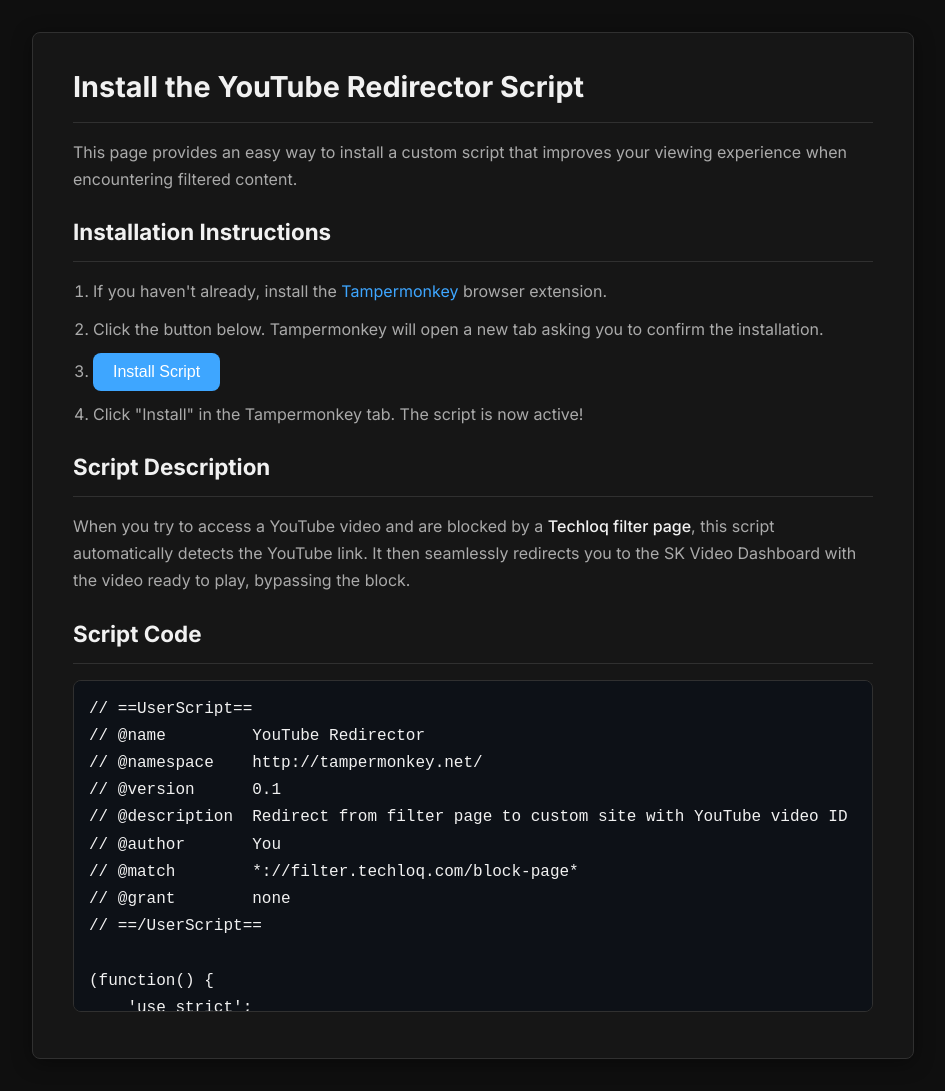
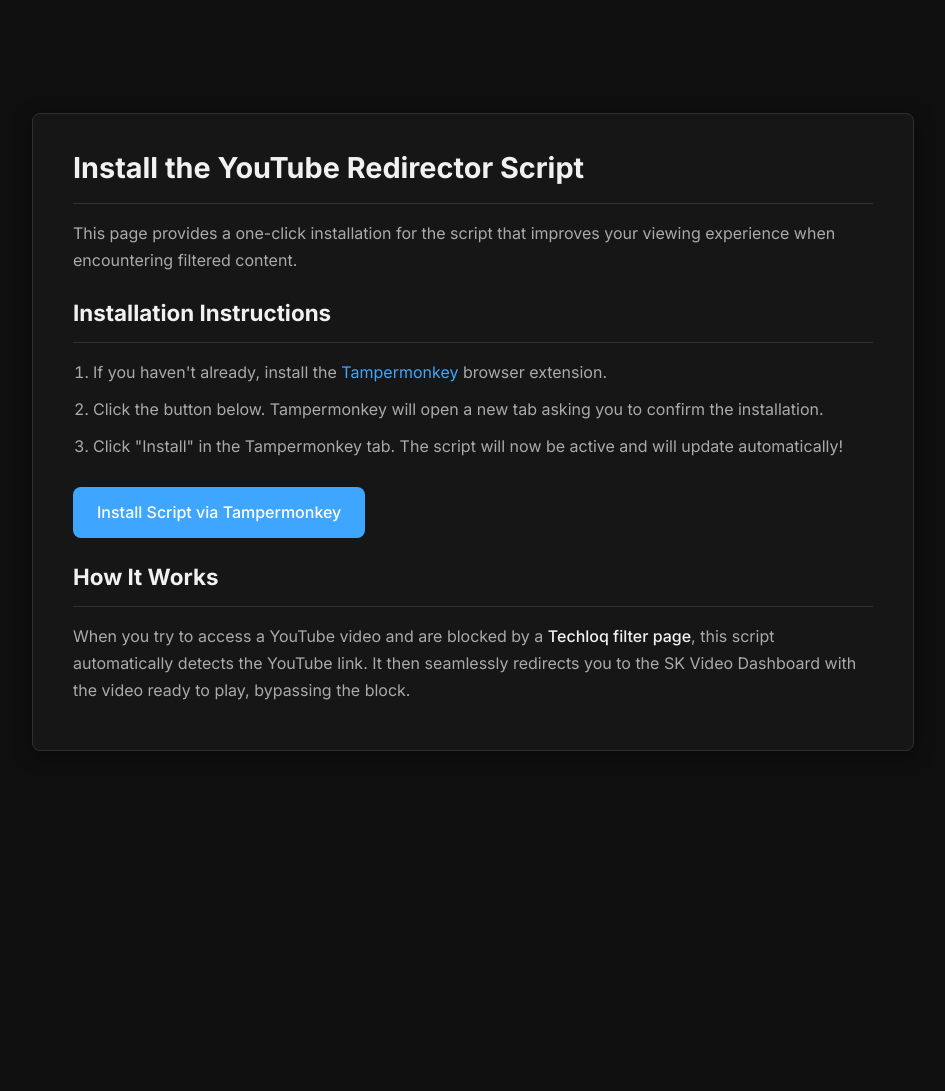
Before and after one commit to Shalom-Karr/SKyoutube.pages.dev, a plain HTML site: page watch.html in a window 1280 px wide. Shown: the whole page, without its empty margins (167-1112 px from the left). After the commit the page ends 864 px from the top, so only its background shows below. Drawn offline with Linux system fonts and the light colour scheme.

Commit message:
Update watch.html

```diff
--- a/watch.html
+++ b/watch.html
@@ -51,29 +51,19 @@
         p, li { color: var(--text-secondary); }
         ol { padding-left: 20px; }
         li { margin-bottom: 10px; }
-        pre {
-            background-color: #0d1117;
-            padding: 15px;
-            border-radius: var(--border-radius);
-            white-space: pre-wrap;
-            word-wrap: break-word;
-            font-family: 'Courier New', Courier, monospace;
-            border: 1px solid var(--border-color);
-            max-height: 300px;
-            overflow-y: auto;
-        }
-        button {
+        a.button {
+            display: inline-block;
             background-color: var(--accent-color);
             color: white;
-            padding: 10px 20px;
-            border: none;
+            padding: 12px 24px;
             border-radius: var(--border-radius);
-            cursor: pointer;
+            text-decoration: none;
             font-size: 16px;
             font-weight: 500;
             transition: filter 0.2s;
+            margin-top: 10px;
         }
-        button:hover { filter: brightness(1.15); }
+        a.button:hover { filter: brightness(1.15); }
         a { color: var(--accent-color); text-decoration: none; }
         a:hover { text-decoration: underline; }
         strong { color: var(--text-primary); font-weight: 500; }
@@ -82,97 +72,25 @@
 <body>
     <div class="container">
         <h1>Install the YouTube Redirector Script</h1>
-
-        <p>This page provides an easy way to install a custom script that improves your viewing experience when encountering filtered content.</p>
+        <p>This page provides a one-click installation for the script that improves your viewing experience when encountering filtered content.</p>
 
         <h2>Installation Instructions</h2>
         <ol>
             <li>If you haven't already, install the <a href="https://www.tampermonkey.net/" target="_blank" rel="noopener noreferrer">Tampermonkey</a> browser extension.</li>
             <li>Click the button below. Tampermonkey will open a new tab asking you to confirm the installation.</li>
-            <li><button onclick="installScript()">Install Script</button></li>
-            <li>Click "Install" in the Tampermonkey tab. The script is now active!</li>
+            <li>Click "Install" in the Tampermonkey tab. The script will now be active and will update automatically!</li>
         </ol>
 
-        <h2>Script Description</h2>
+        <a href="https://raw.githubusercontent.com/Shalom-Karr/youtube-redirector/main/youtube-redirector.user.js" class="button" target="_blank">
+            Install Script via Tampermonkey
+        </a>
+
+        <h2>How It Works</h2>
         <p>
             When you try to access a YouTube video and are blocked by a <strong>Techloq filter page</strong>, this script automatically detects the YouTube link.
             It then seamlessly redirects you to the SK Video Dashboard with the video ready to play, bypassing the block.
         </p>
 
-        <h2>Script Code</h2>
-        <pre id="script-code-display"></pre>
-
     </div>
-
-    <script>
-        const scriptContent = `// ==UserScript==
-// @name         YouTube Redirector
-// @namespace    http://tampermonkey.net/
-// @version      0.1
-// @description  Redirect from filter page to custom site with YouTube video ID
-// @author       You
-// @match        *://filter.techloq.com/block-page*
-// @grant        none
-// ==/UserScript==
-
-(function() {
-    'use strict';
-    // Only proceed if URL contains "youtube"
-
-    if (window.top !== window.self) {
-        // We're inside an iframe — stop here.
-        return;
-    }
-
-    setTimeout(() => {
-        console.log('checking if youtube');
-        if (!window.location.href.toLowerCase().includes("youtube")) return;
-        console.log('yep');
-
-        // Wait for the page to load
-        const blockDiv = document.querySelector('div.block-url');
-        if (blockDiv) {
-            const link = blockDiv.querySelector('a');
-            if (link && link.href) {
-                function getYouTubeID(url) {
-                    const pattern = /(?:youtube\\.com\\/(?:watch\\?v=|embed\\/|v\\/)|youtu\\.be\\/)([a-zA-Z0-9_-]{11})/;
-                    const match = url.match(pattern);
-                    return match ? match[1] : null;
-                }
-                const videoID = getYouTubeID(link.href);
-
-                if (videoID) {
-                    const encodedVideoID = encodeURIComponent(videoID);
-                    window.location.href = 'https://skyoutube.pages.dev/video?source=' + encodedVideoID;
-                } else {
-                    console.log("No valid YouTube video ID found.");
-                }
-            } else {
-                console.log("No <a> found inside .block-url div.");
-            }
-        } else {
-            console.log("No .block-url div found.");
-        }
-    }, 1000);
-})();`;
-
-        // Populate the <pre> tag with the script content for display
-        document.getElementById('script-code-display').textContent = scriptContent;
-
-        function installScript() {
-            // Tampermonkey expects a `.user.js` file to trigger installation
-            const blob = new Blob([scriptContent], { type: 'text/plain' });
-            const url = URL.createObjectURL(blob);
-            const a = document.createElement('a');
-            a.href = url;
-            a.download = 'youtube-redirector.user.js';
-            document.body.appendChild(a); // Required for Firefox
-            a.click();
-            document.body.removeChild(a);
-
-            // Clean up the object URL
-            URL.revokeObjectURL(url);
-        }
-    </script>
 </body>
 </html>
```
